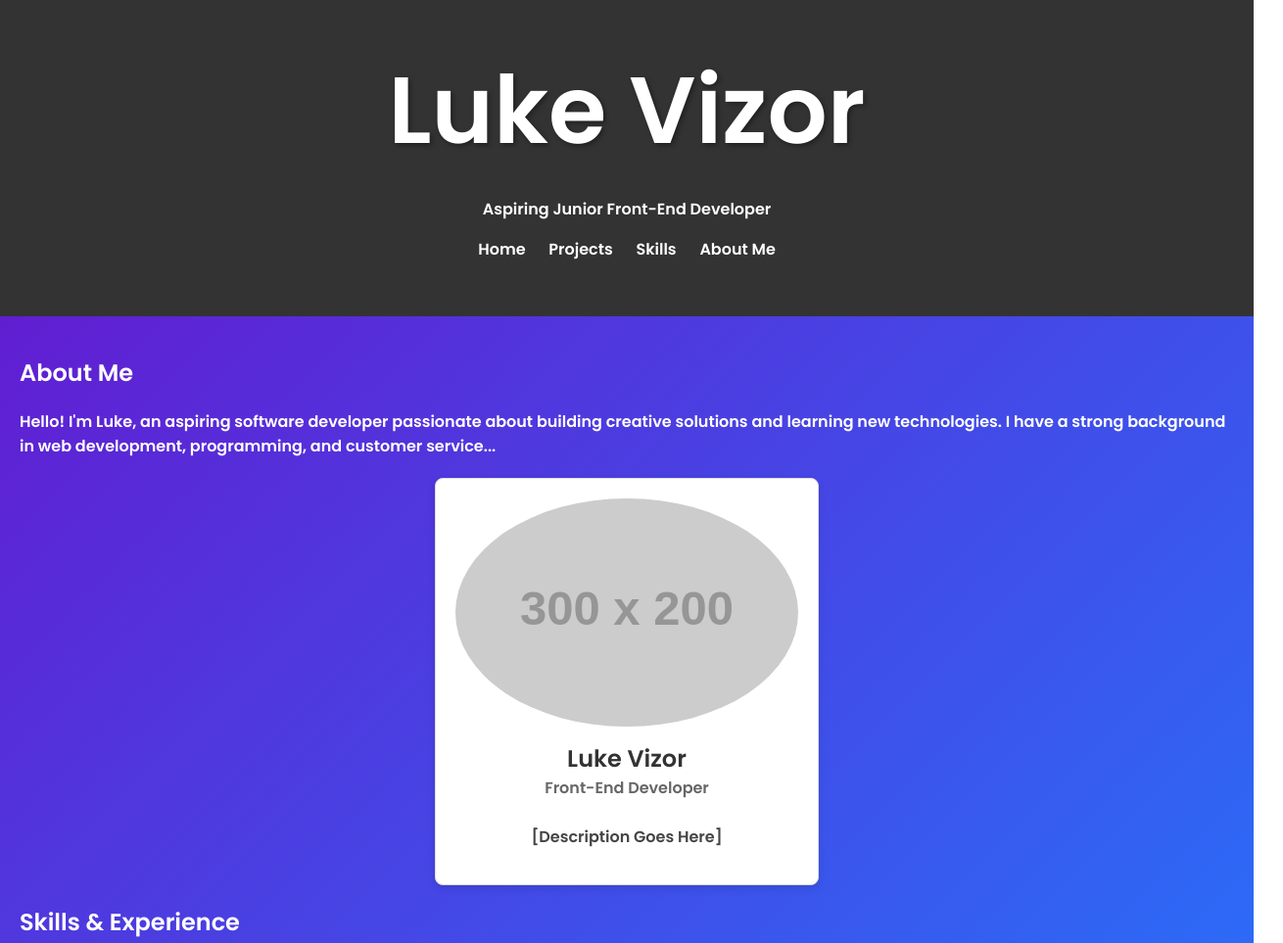
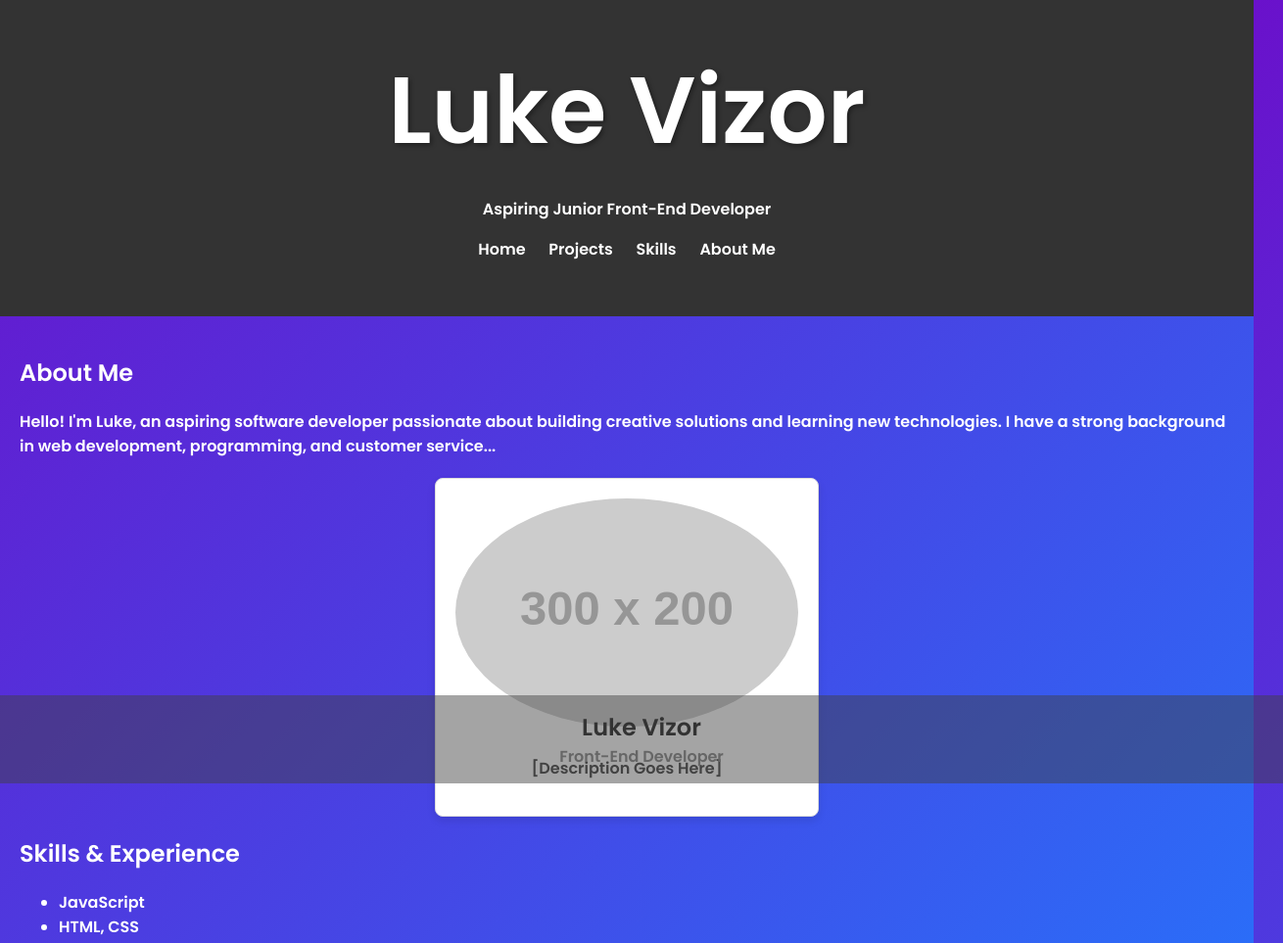
Before and after one commit to LukeJRV/LukeJRV.github.io, a plain HTML site: page aboutme.html in a window 1280 px wide. Shown: the top 963 px of the page at 98% size, 1310 px wide, since content can reach past the window. Drawn offline with Linux system fonts and the light colour scheme; placeholder pictures from the web are drawn by us.

Commit message:
Update style.css

```diff
--- a/style.css
+++ b/style.css
@@ -39,7 +39,15 @@ body {
 
 .portfolio-card .info
 {
-  margin-bottom: 10px;
+  bottom: 0;
+  left: 0;
+  padding: 15px;
+  position: absolute;
+  display: flex;
+  flex-direction: column;
+  width: 100%;
+  background: #41404079;
+  transition: all 0.3s;
 }
 
 .portfolio-card .info .name
```
